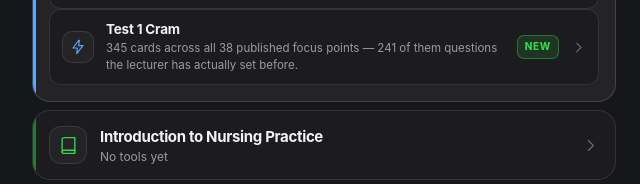
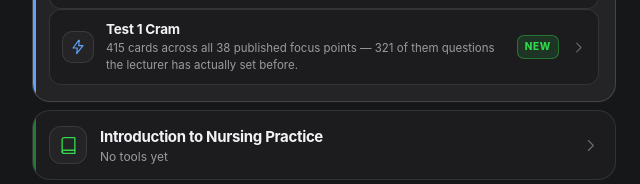
Before and after one commit to jeremyspm/jeremyspm.github.io, a plain HTML site: page index.html in a window 1280 px wide. Shown: the part 533-717 px from the top of the page, 316-956 px from the left. Drawn offline with nearby package versions, Linux system fonts and the light colour scheme.

Commit message:
Test 1 Cram: 415 cards, 321 of them hers
The 11 Aug capture round landed eight quizzes that had never been captured and
recovered the answer keys behind five unsubmitted attempts. Read off build.mjs,
as the comment above this tile asks.

Co-Authored-By: Claude Opus 5 <noreply@anthropic.com>

```diff
--- a/index.html
+++ b/index.html
@@ -930,7 +930,7 @@ const PROJECTS=[
   // the number of her real questions went UP from 190 to 241. A card count that only ever
   // grows is a marketing number; this one is meant to be the opposite, so when it falls,
   // it falls. Re-read `node build.mjs`'s output before editing this string.
-  {cat:'sem2-hs2', ic:'i-zap', nm:'Test 1 Cram', ds:'345 cards across all 38 published focus points — 241 of them questions the lecturer has actually set before.', url:'https://jeremyspm.github.io/hs2-test1/', practises:'hs2-t1', badge:'new'},
+  {cat:'sem2-hs2', ic:'i-zap', nm:'Test 1 Cram', ds:'415 cards across all 38 published focus points — 321 of them questions the lecturer has actually set before.', url:'https://jeremyspm.github.io/hs2-test1/', practises:'hs2-t1', badge:'new'},
   // RETIRED 2026-08-10 — "Module 1 Terminology" (hs2-terms.html), a 63-card drill on the
   // terms cvs-15 / resp-17 / lymph-4 name. It was never a tool anybody asked for: it was
   // a patch for coverage that turned out not to be missing. The three terminology focus
```
